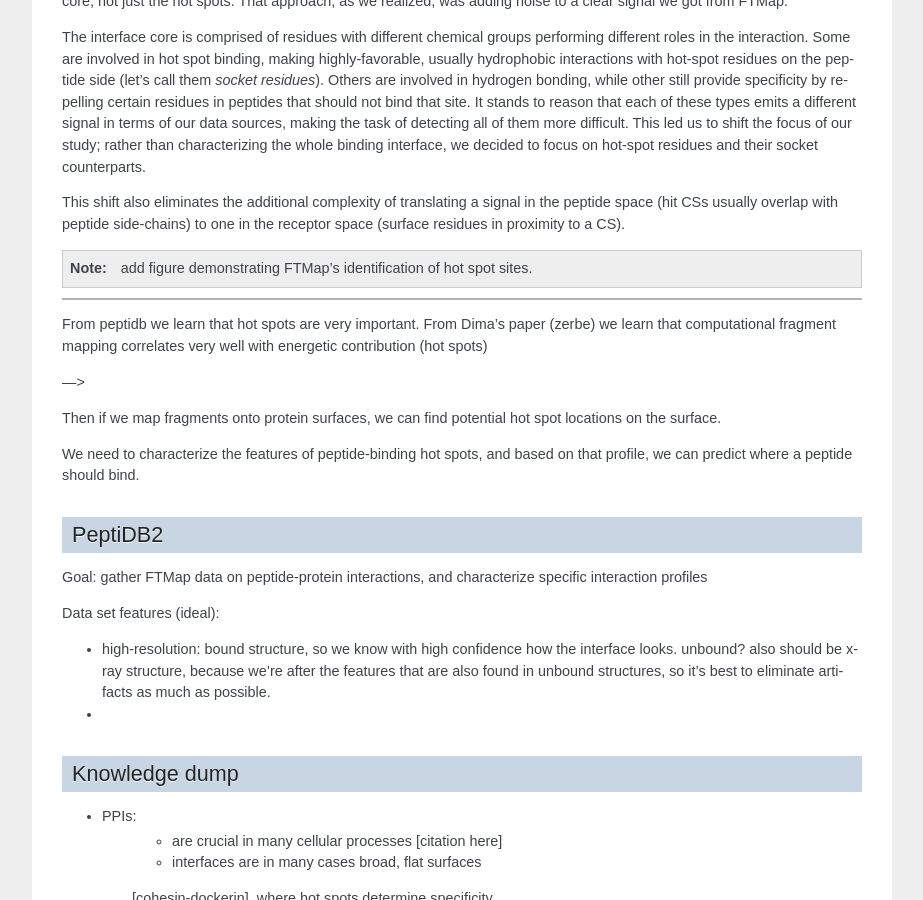
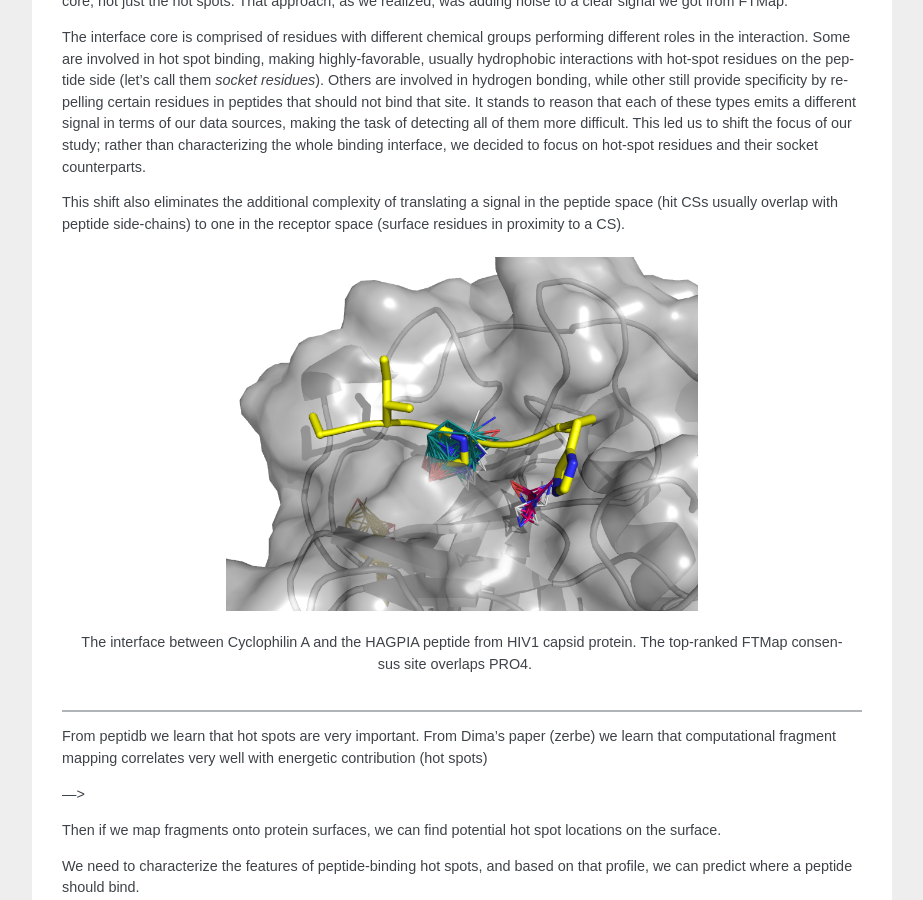
Before and after one commit to assaff/msc-thesis, a Sphinx documentation site: the page built from source/notes.rst, in a window 1280 px wide and 900 px high, scrolled down 1541 px. Shown: the whole window, without its empty margins (198-1121 px from the left). Built offline with Sphinx 7.4.7, drawn with Linux system fonts in a browser that asks for light colours; formulas are drawn with MathJax 3.

Commit message:
added ftmap CS figure to notes

```diff
--- a/source/notes.rst
+++ b/source/notes.rst
@@ -130,10 +130,12 @@ signal in the peptide space (hit CSs usually overlap with peptide
 side-chains) to one in the receptor space (surface residues in
 proximity to a CS).
 
+.. figure:: _images/1awr_ftmap_ppdb.png
+    :width: 60%
+    :align: center
 
-.. note::
-
-    add figure demonstrating FTMap's identification of hot spot sites.
+    The interface between Cyclophilin A and the HAGPIA peptide from HIV1
+    capsid protein. The top-ranked FTMap consensus site overlaps PRO4.
 
 -----------------------
 
```
Also changed, not shown: source/_images/1awr_ftmap_ppdb.png (added).
